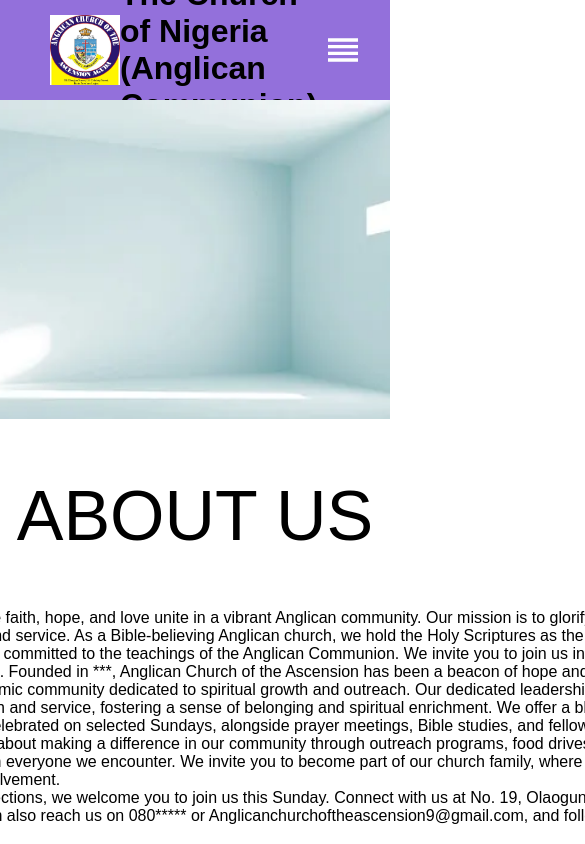
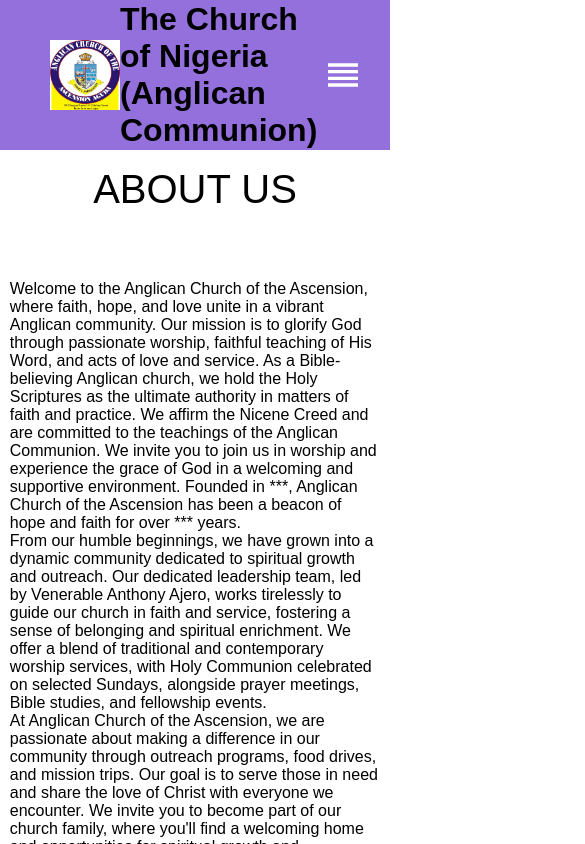
Before and after one commit to Visinho/Ascension-website, a React (Create React App) app: page /about in a window 390 px wide. Shown: the top 844 px of the page, 585 px wide, since content can reach past the window. Built offline with nearby package versions, Linux system fonts and the light colour scheme.

Commit message:
Responsive design WIP

```diff
--- a/src/styles/About.css
+++ b/src/styles/About.css
@@ -1,6 +1,6 @@
 .about {
     width: 100%;
-    height: 90vh;
+    height: 100%;
     display: flex;
     flex-direction: column;
   }
@@ -35,3 +35,34 @@
     justify-content: center;
     transform: translateY(-40px);
   }
+
+
+/* Media query for screens 900px and below */
+@media only screen and (max-width: 900px) {
+  .aboutBottom p {
+    width: 90%;
+  }
+
+  .about .aboutBottom h1 {
+    font-size: 50px;
+  }
+}
+
+/* Media query for screens 600px and below */
+@media only screen and (max-width: 600px) {
+  .aboutBottom p {
+    width: 95%;
+  }
+
+  .about .aboutBottom h1 {
+    font-size: 40px;
+  }
+
+  .aboutTop {
+    height: 50%;
+  }
+
+  .aboutBottom {
+    margin-top: 30px;
+  }
+}
--- a/src/styles/Footer.css
+++ b/src/styles/Footer.css
@@ -1,6 +1,6 @@
 .footer {
   width: 100%;
-  height: 180px;
+  height: 100%;
   background-color: #121619;
   display: flex;
   justify-content: center;
--- a/src/styles/Navbar.css
+++ b/src/styles/Navbar.css
@@ -1,7 +1,6 @@
 .navbar {
     width: 100%;
-    height: 100px;
-    /* background-color: #121619; */
+    height: 150px;
     background-color: #9370DB;
     display: flex;
     flex-direction: row;
@@ -32,6 +31,7 @@
     text-decoration: none;
     margin: 20px;
     padding: 10px;
+    transition: color 0.3ss;
   }
 
   .navbar .rightSide button {
@@ -78,7 +78,7 @@
 
   @media only screen and (max-width: 900px) {
     .navbar .rightSide a {
-      width: 70px;
+      width: 100%;
     }
     .navbar .leftSide {
       padding-left: 50px;
```
